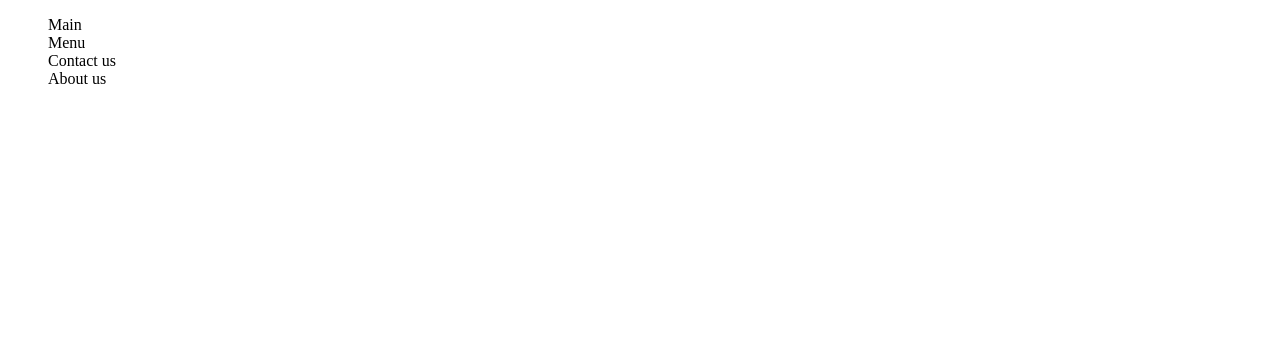
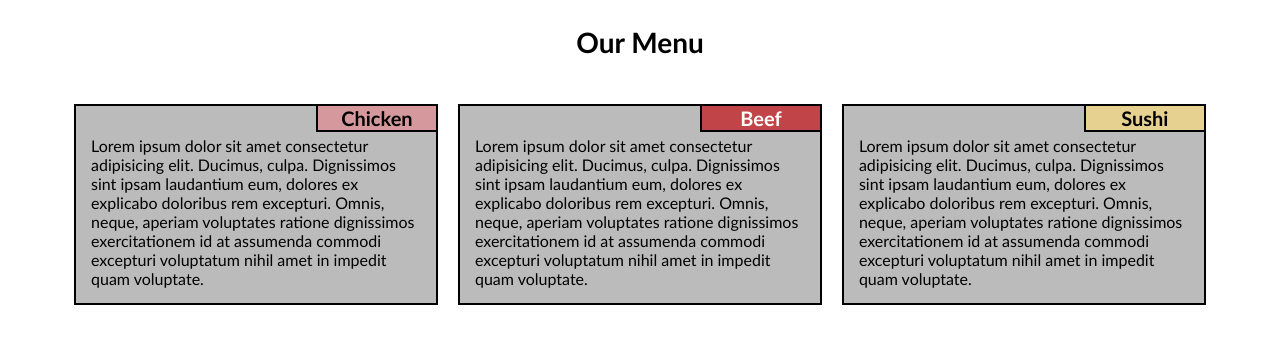
Before and after one commit to JMaxPayet/coursera-module2-git, a plain HTML site: page index.html in a window 1280 px wide. Drawn offline with Linux system fonts and the light colour scheme.

Commit message:
finalisation 1

```diff
--- /dev/null
+++ b/css/style.css
@@ -0,0 +1,227 @@
+* {
+    box-sizing: border-box;
+    margin: 0;
+    padding: 0;
+}
+
+
+body {
+    font-family: 'Trebuchet MS', 'Lucida Sans Unicode', 'Lucida Grande', 'Lucida Sans', Arial, sans-serif;
+    font-size: 16px;
+    color: black;
+    width: 90%;
+    margin-left: auto;
+    margin-right: auto;
+}
+
+
+.page_title {
+    font-size: 1.75em;
+    text-align: center;
+}
+
+
+.menu_row {
+    width: 100%;-
+}
+
+
+.menu_wrapper {
+    border: 2px solid black;
+    margin: 50px 10px 10px 10px;
+    margin: 10px;
+    background-color: #bbbbbb;
+    /* width: 100%; */
+    position: relative;
+}
+
+
+.menu_title {
+    border-left: 2px solid black;
+    border-bottom: 2px solid black;
+    position: absolute;
+    right: 0;
+    width: 120px;
+    text-align: center;
+    font-size: 1.25em;
+    font-weight: bold;
+}
+
+
+.menu_content {
+    margin: 30px 15px 15px 15px;
+}
+
+
+.mt_chicken {
+    background-color: #D5989C;
+}
+
+
+.mt_beef {
+    background-color: #C14548;
+    color: white;
+}
+
+
+.mt_sushi {
+    background-color: #E6D190;
+}
+
+
+
+/********** Desktop devices only **********/
+@media (min-width: 992px) {
+    .page_title {
+        margin: 25px 0px 35px 0px;
+    }
+
+    /* .col-lg-1, .col-lg-2, .col-lg-3, .col-lg-4, .col-lg-5, .col-lg-6, .col-lg-7, .col-lg-8, .col-lg-9, .col-lg-10, .col-lg-11, .col-lg-12 {
+      float: left;
+    }
+    .col-lg-1 {
+      width: 8.33%;
+    }
+    .col-lg-2 {
+      width: 16.66%;
+    }
+    .col-lg-3 {
+      width: 25%;
+    } */
+
+
+    .col-lg-4 {
+        float: left;
+        width: 33.33%;
+    }
+
+   /*  .col-lg-5 {
+      width: 41.66%;
+    }
+    .col-lg-6 {
+      width: 50%;
+    }
+    .col-lg-7 {
+      width: 58.33%;
+    }
+    .col-lg-8 {
+      width: 66.66%;
+    }
+    .col-lg-9 {
+      width: 74.99%;
+    }
+    .col-lg-10 {
+      width: 83.33%;
+    }
+    .col-lg-11 {
+      width: 91.66%;
+    }
+    .col-lg-12 {
+      width: 100%;
+    } */
+}
+
+/********** Tablet devices only **********/
+@media (min-width: 768px) and (max-width: 991px) {
+    .page_title {
+        margin: 20px 0px 25px 0px;
+    }
+
+    /* .col-md-1, .col-md-2, .col-md-3, .col-md-4, .col-md-5, .col-md-6, .col-md-7, .col-md-8, .col-md-9, .col-md-10, .col-md-11, .col-md-12 {
+        float: left;
+    }
+
+    .col-md-1 {
+        width: 8.33%;
+    }
+    .col-md-2 {
+        width: 16.66%;
+    }
+    .col-md-3 {
+        width: 25%;
+    }
+    .col-md-4 {
+        width: 33.33%;
+    }
+    .col-md-5 {
+        width: 41.66%;
+    } */
+
+    .col-md-6 {
+        float: left;
+        width: 50%;
+    }
+
+    /* .col-md-7 {
+        width: 58.33%;
+    }
+    .col-md-8 {
+        width: 66.66%;
+    }
+    .col-md-9 {
+        width: 74.99%;
+    }
+    .col-md-10 {
+        width: 83.33%;
+    }
+    .col-md-11 {
+        width: 91.66%;
+    } */
+
+    .col-md-12 {
+        float: left;
+        width: 100%;
+    }
+}
+
+
+/********** Mobile devices only **********/
+@media (max-width: 767px) {
+    .page_title {
+        margin: 15px 0px 15px 0px;
+    }
+
+     /* .col-sm-1, .col-sm-2, .col-sm-3, .col-sm-4, .col-sm-5, .col-sm-6, .col-sm-7, .col-sm-8, .col-sm-9, .col-sm-10, .col-sm-11, .col-sm-12 {
+        float: left;
+    }
+
+    .col-sm-1 {
+        width: 8.33%;
+    }
+    .col-sm-2 {
+        width: 16.66%;
+    }
+    .col-sm-3 {
+        width: 25%;
+    }
+    .col-sm-4 {
+        width: 33.33%;
+    }
+    .col-sm-5 {
+        width: 41.66%;
+    }
+    .col-sm-6 {
+        width: 50%;
+    }
+    .col-sm-7 {
+        width: 58.33%;
+    }
+    .col-sm-8 {
+        width: 66.66%;
+    }
+    .col-sm-9 {
+        width: 74.99%;
+    }
+    .col-sm-10 {
+        width: 83.33%;
+    }
+    .col-sm-11 {
+        width: 91.66%;
+    } */
+
+    .col-sm-12 {
+        float: left;
+        width: 100%;
+    }
+
+  }
--- a/index.html
+++ b/index.html
@@ -1,21 +1,49 @@
 <!DOCTYPE html>
-<html lang="en">
+<html>
 <head>
     <meta charset="UTF-8">
     <meta name="viewport" content="width=device-width, initial-scale=1.0">
-    <link rel="stylesheet" href="style.css">
-    <title>Essai 6</title>
+    <link rel="stylesheet" href="css/style.css">
+    <title>Assignment Solution for Module 2</title>
 </head>
 <body>
-    <header class="header">
-        <nav class="navbar">
-            <ul class="navitems">
-                <li class="navlistitems">Main</li>
-                <li class="navlistitems">Menu</li>
-                <li class="navlistitems">Contact us</li>
-                <li class="navlistitems">About us</li>
-            </ul>
-        </nav>
-    </header>
+    <h1 class="page_title">
+        Our Menu
+    </h1>
+
+    <div class="menu_row">
+        <div class="col-lg-4 col-md-6 col-sm-12">
+            <div class="menu_wrapper">
+                <p class="menu_title mt_chicken">
+                    Chicken
+                </p>
+                <p class="menu_content">
+                    Lorem ipsum dolor sit amet consectetur adipisicing elit. Ducimus, culpa. Dignissimos sint ipsam laudantium eum, dolores ex explicabo doloribus rem excepturi. Omnis, neque, aperiam voluptates ratione dignissimos exercitationem id at assumenda commodi excepturi voluptatum nihil amet in impedit quam voluptate.
+                </p>
+            </div>
+        </div>
+
+        <div class="col-lg-4 col-md-6 col-sm-12">
+            <div class="menu_wrapper">
+                <p class="menu_title mt_beef">
+                    Beef
+                </p>
+                <p class="menu_content">
+                    Lorem ipsum dolor sit amet consectetur adipisicing elit. Ducimus, culpa. Dignissimos sint ipsam laudantium eum, dolores ex explicabo doloribus rem excepturi. Omnis, neque, aperiam voluptates ratione dignissimos exercitationem id at assumenda commodi excepturi voluptatum nihil amet in impedit quam voluptate.
+                </p>
+            </div>
+        </div>
+
+        <div class="col-lg-4 col-md-12 col-sm-12">
+            <div class="menu_wrapper">
+                <p class="menu_title mt_sushi">
+                    Sushi
+                </p>
+                <p class="menu_content">
+                    Lorem ipsum dolor sit amet consectetur adipisicing elit. Ducimus, culpa. Dignissimos sint ipsam laudantium eum, dolores ex explicabo doloribus rem excepturi. Omnis, neque, aperiam voluptates ratione dignissimos exercitationem id at assumenda commodi excepturi voluptatum nihil amet in impedit quam voluptate.
+                </p>
+            </div>
+        </div>
+    </div>
 </body>
 </html>
--- a/style.css
+++ /dev/null
@@ -1,7 +0,0 @@
-* {
-    box-sizing: border-box;
-}
-
-.navlistitems {
-    list-style: none;
-}
```
Also changed, not shown: 1 other file.
